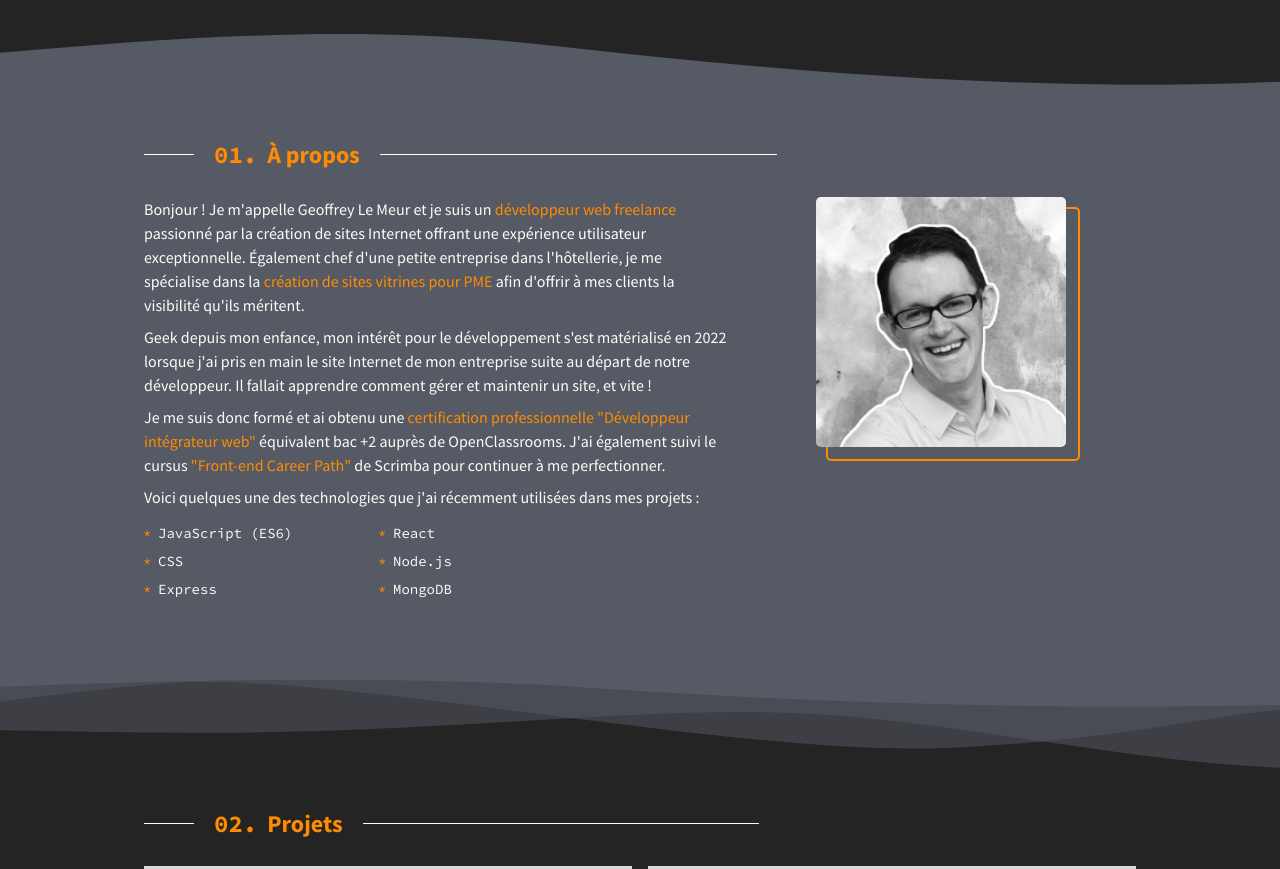
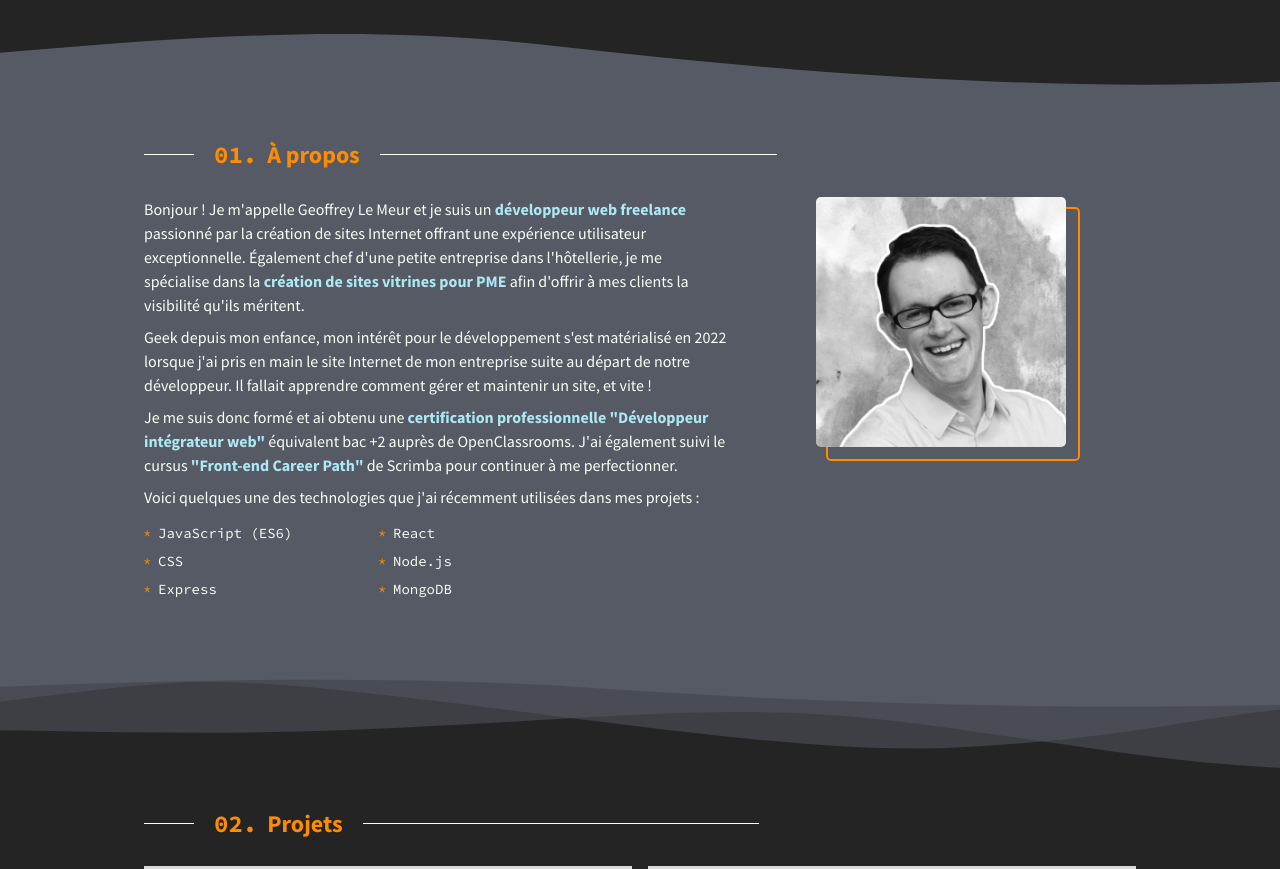
Before and after one commit to BuckyBuck135/Portfolio, a React (Vite) app: page / in a window 1280 px wide. Shown: the part 1260-2129 px from the top of the page. Built offline with nearby package versions, Linux system fonts and the light colour scheme.

Commit message:
custom animation

```diff
--- a/src/Components/About/About.css
+++ b/src/Components/About/About.css
@@ -1,6 +1,12 @@
 .section--about {
     background-color: var(--slate);
     padding-top: 2em;
+}
+
+.section--about .container {
+    transition: all ease-in 1s;
+    transform: translateY(3rem);
+    opacity: 0;
 }
 
 
@@ -45,7 +51,8 @@
 }
 
 .about--span {
-    color: var(--accent);
+    color: var(--heading);
+    font-weight: 700;
 }
 
 .about--skills > li {
--- a/src/Components/About/About.jsx
+++ b/src/Components/About/About.jsx
@@ -1,14 +1,35 @@
 import React from "react"
 import "./About.css"
+import { useState, useRef, useEffect } from 'react'
 
 export default function About() {
+    const [isIntersecting, setIsIntersecting] = useState(false)
+    const ref = useRef(null)
+    useEffect(() => {
+        const observer = new IntersectionObserver(
+            ([entry]) => {
+                setIsIntersecting(entry.isIntersecting)
+            },
+            {rootMargin: "-150px"}
+        );
+        observer.observe(ref.current);
+        return () => observer.disconnect()
+    }, [])
 
+    useEffect(() => {
+        const refNode = ref.current.querySelector("div")
+        if (isIntersecting) {
+            refNode.classList.add("slideIn")
+        } else {
+            refNode.classList.remove("slideIn")
+        }
+    }, [isIntersecting])
     return (
-        <section id="section--about" className="section--about shapedividers_com-2702">
+        <section ref={ref} id="section--about" className="section--about shapedividers_com-2702">
             <div className="container">
                 <h2 className="section--heading"><span className="section--number">01.</span> À propos</h2>
                 <div className="about--grid">
-                    <div className="about--text">
+                    <div  className="about--text">
                         <p>Bonjour ! Je m'appelle Geoffrey Le Meur et je suis un <span className="about--span">développeur web freelance</span> passionné par la création de sites Internet offrant une expérience utilisateur exceptionnelle.
                         Également chef d'une petite entreprise dans l'hôtellerie, je me spécialise dans la <span className="about--span">création de sites vitrines pour PME</span> afin d'offrir à mes clients la visibilité qu'ils méritent.</p>
                         <p>Geek depuis mon enfance, mon intérêt pour le développement s'est matérialisé en 2022 lorsque j'ai pris en main le site Internet de mon entreprise suite au départ de notre développeur.
@@ -26,7 +47,7 @@ export default function About() {
                     </div>
                     <div className="about--picture">
                         <div className="about--image-wrapper">
-                        <img className="about--image" src="portrait-geoffrey.jpg" />
+                        <img className="about--image" src="portrait-geoffrey.jpg" alt="Geoffrey Le Meur souriantm face à l'objectif"/>
                         </div>
                     </div>
                 </div>
```
Lines whose indentation alone changed are shown as unchanged.
